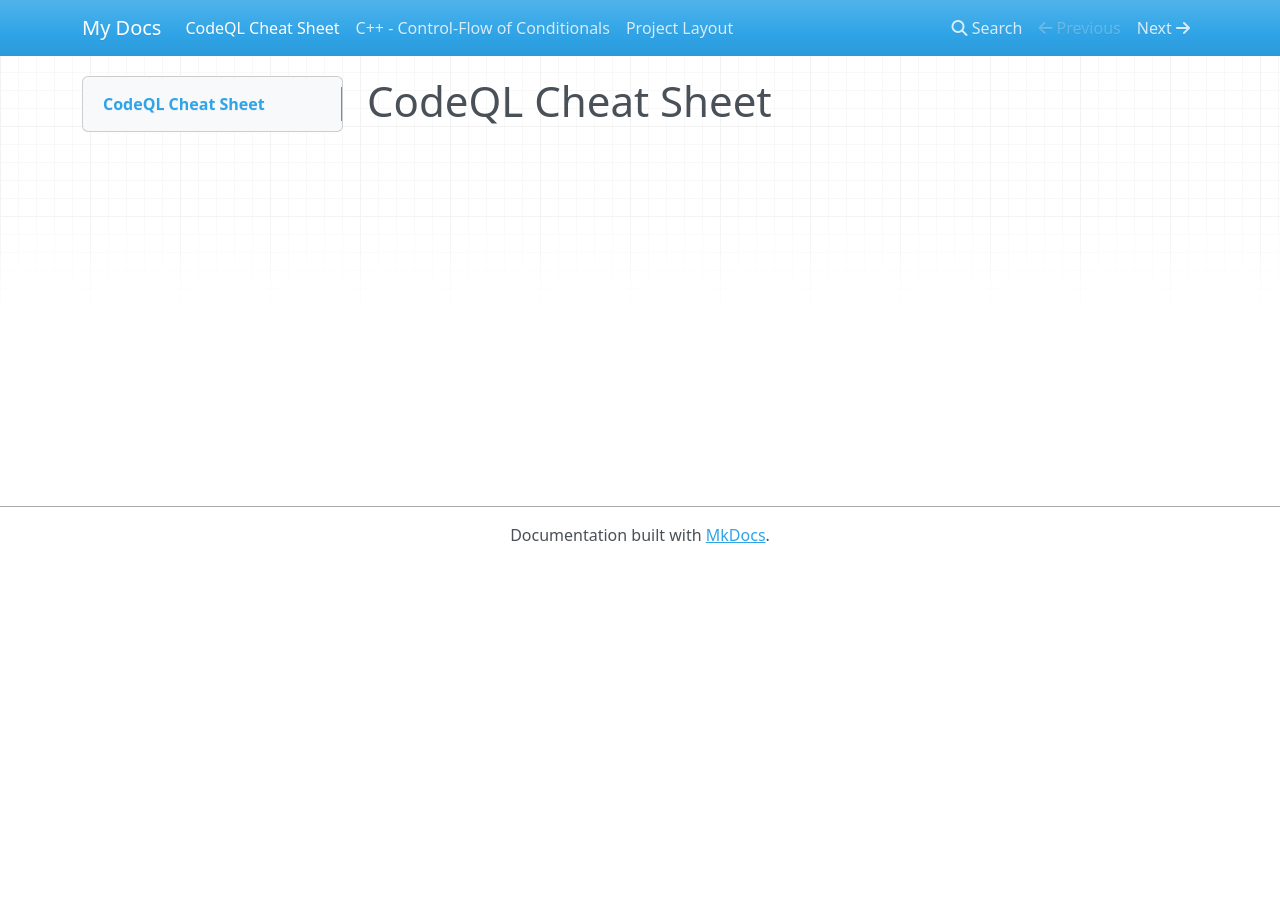
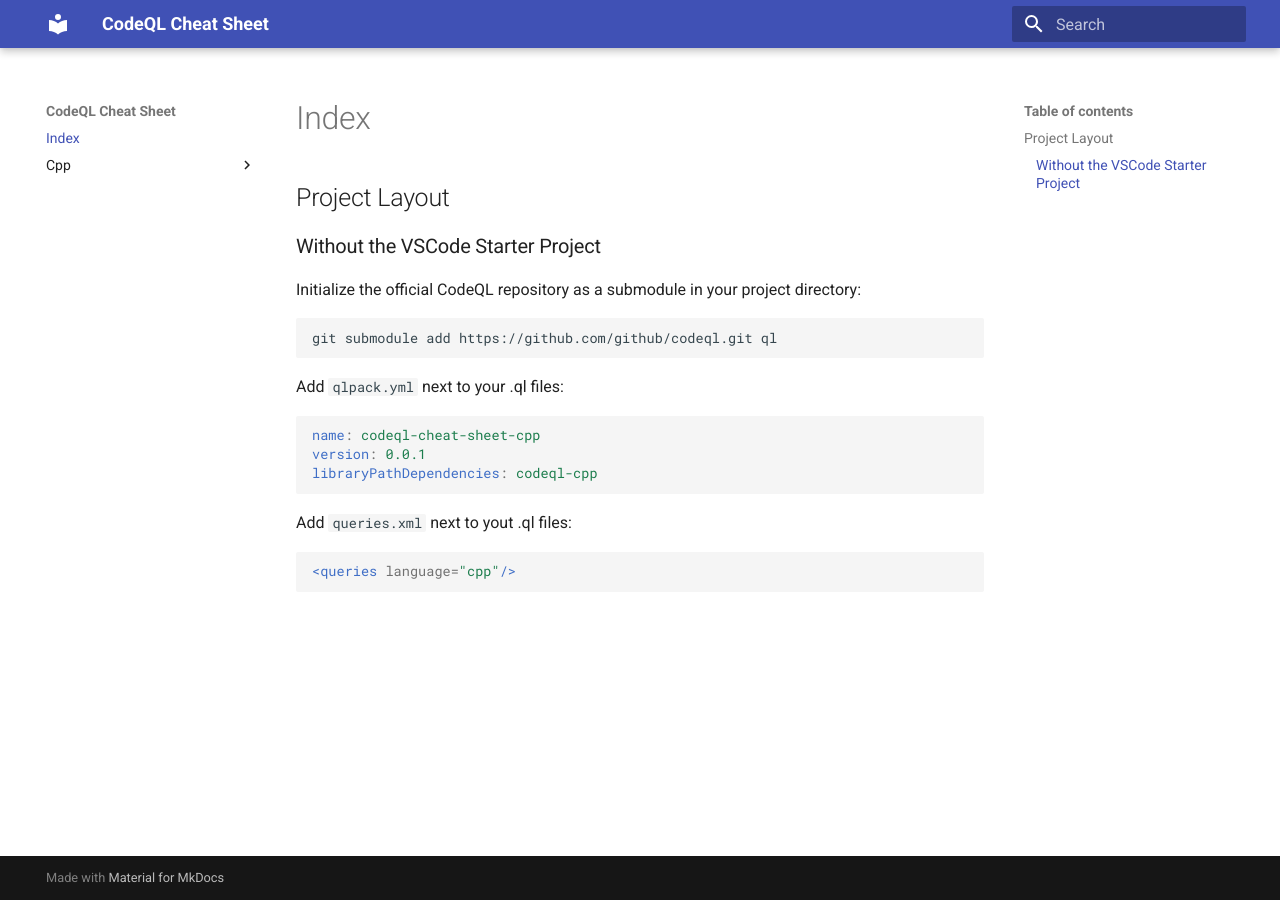
Before and after one commit to v-p-b/codeql-cheat-sheet, an MkDocs documentation site: the page built from docs/index.md, in a window 1280 px wide. Built offline with MkDocs 1.6.1 and Material for MkDocs 9.7.7, drawn with Linux system fonts in a browser that asks for light colours; nearby versions of some CDN libraries.

Commit message:
cpp cfg docs

````diff
--- a/docs/index.md
+++ b/docs/index.md
@@ -1 +1,25 @@
-# CodeQL Cheat Sheet
+# Index
+
+## Project Layout
+
+### Without the VSCode Starter Project
+
+Initialize the official CodeQL repository as a submodule in your project directory:
+
+```sh
+git submodule add https://github.com/github/codeql.git ql
+```
+
+Add `qlpack.yml` next to your .ql files:
+
+```yml
+name: codeql-cheat-sheet-cpp
+version: 0.0.1
+libraryPathDependencies: codeql-cpp
+```
+
+Add `queries.xml` next to yout .ql files:
+
+```xml
+<queries language="cpp"/>
+```
--- a/mkdocs.yml
+++ b/mkdocs.yml
@@ -1 +1,10 @@
-site_name: My Docs
+site_name: CodeQL Cheat Sheet
+theme: material
+markdown_extensions:
+  - pymdownx.highlight:
+      anchor_linenums: true
+      line_spans: __span
+      pygments_lang_class: true
+  - pymdownx.inlinehilite
+  - pymdownx.snippets
+  - pymdownx.superfences
````
Also changed, not shown: docs/cpp-conditionals-cfg.md (deleted, +0 -33 lines), docs/cpp/cpp-conditionals-cfg.md (added, +101 -0 lines), docs/project-layout.md (deleted, +0 -23 lines).
